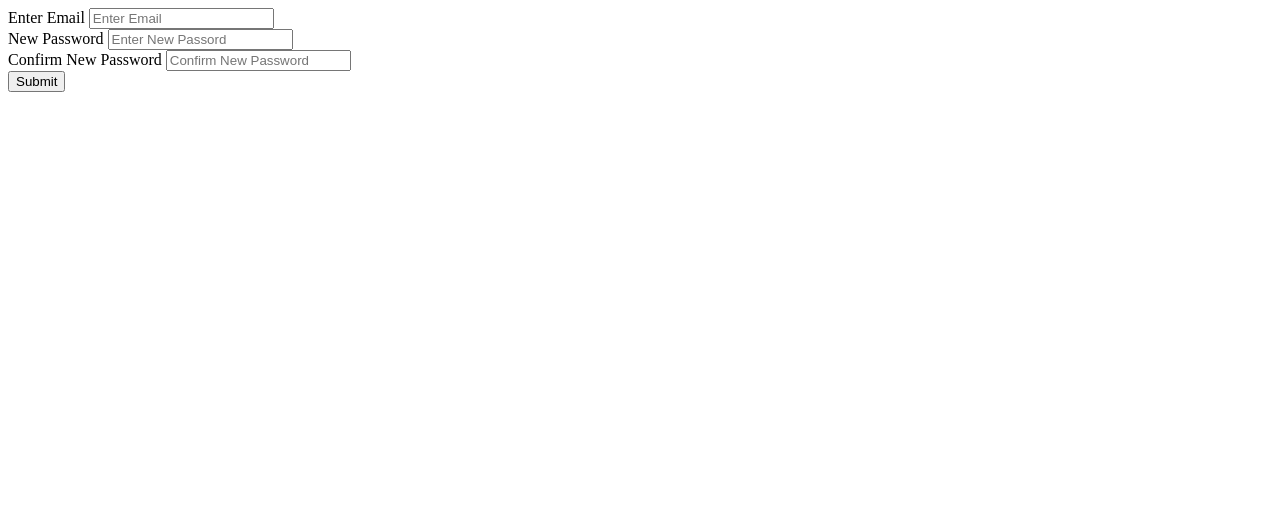
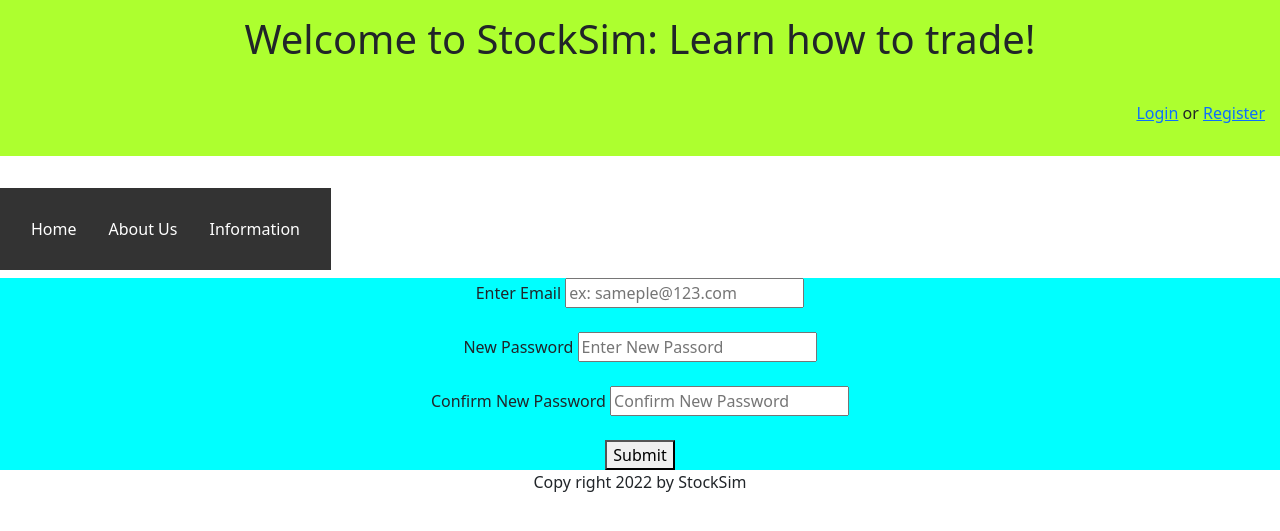
Before and after one commit to vkadam7/StockMarketApp, a Flask app: template templates/PasswordRecovery.html in a window 1280 px wide. Shown: the top 531 px of the page. Run offline with Flask 2, Linux system fonts and the light colour scheme; the template is opened without the code that fills it, so the values that code supplies are empty.

Commit message:
Updated Password recovery page

```diff
--- a/templates/PasswordRecovery.html
+++ b/templates/PasswordRecovery.html
@@ -2,31 +2,44 @@
 <html lang="en" dir="ltr">
     <head>
         <meta class="UTF-8">
-        <title>
-            Password Recovery
-        </title>
+        <title>StockSim: Learn How To Trade</title>
         <link rel = "stylesheet" href = "/static/stylesheets/styles.css">
+        <link href="https://cdn.jsdelivr.net/npm/bootstrap@5.2.1/dist/css/bootstrap.min.css" rel="stylesheet"
+        integrity="sha384-iYQeCzEYFbKjA/T2uDLTpkwGzCiq6soy8tYaI1GyVh/UjpbCx/TYkiZhlZB6+fzT" crossorigin="anonymous">
     </head>
-
+    <header>
+        <div class = "header">
+            <h1>Welcome to StockSim: Learn how to trade!</h1>
+        </div>
+        <div class = "login">
+                <p><a method = "POST" href = "login.html">Login</a> or <a method = "POST" href = "register.html">Register</a></p>
+        </div>
+        <br>
+        <div class = "navbar">
+            <nav>
+                <ul>
+                    <li><a method = "POST" href = "home">Home</a></li>
+                    <li><a method = "POST" href = "aboutus">About Us</a></li>
+                    <li><a method = "POST" href = "information">Information</a></li>
+                </ul>
+            </nav>
+        </div>
+    </header>
     <body>
-        <div class="container">
-                <div class="PasswordRecovery">
-                    <div class="input-box">
-                        <span class="Email">Enter Email</span>
-                        <input type="text" placeholder="Enter Email" required>
-                    </div>
-                    <div class="NewPassword">
-                        <span class="Password">New Password</span>
-                        <input type="text" placeholder="Enter New Passord">
-                    </div>
-                    <div class="ConfirmPassword">
-                        <span class="ConfirmPassword">Confirm New Password</span>
-                        <input type="text" placeholder="Confirm New Password">
-                    </div>
+            <form>
+                <div class="passwordform">
+                        <label for="Email">Enter Email</label>
+                        <input type = "email" id = "email" name = "email" placeholder="ex: sameple@123.com" required>
+                        <br><br>
+                        <label for="Password">New Password</label>
+                        <input type="text" placeholder="Enter New Passord" required>
+                        <br><br>
+                        <label for="ConfirmPassword">Confirm New Password</label>
+                        <input type="text" placeholder="Confirm New Password" required>
+                        <br><br>
+                        <button type="Submit">Submit</button>
                 </div>
-                <div class="button">
-                    <button type="Submit">Submit</button>
-                </div>
-        </div>
+            </form>
     </body>
+    <footer><p>Copy right 2022 by StockSim</p></footer>
 </html>
```
